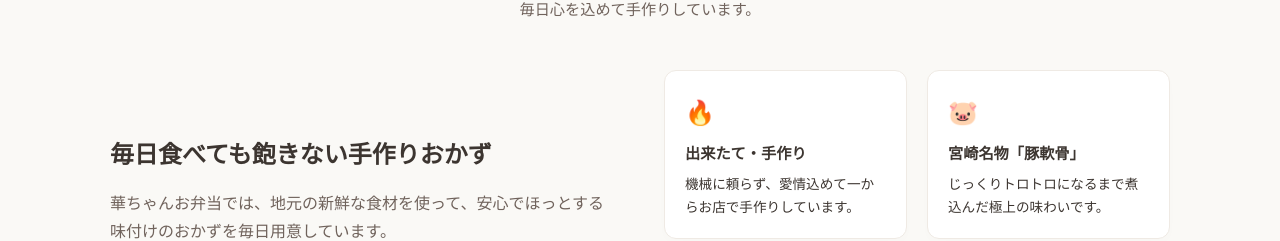
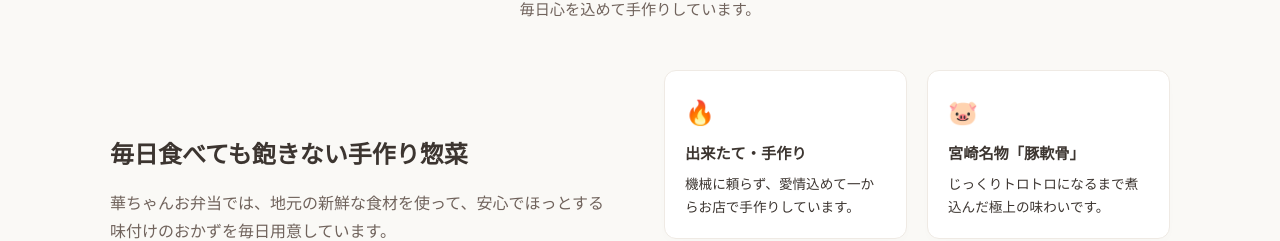
Before and after one commit to hyakarun/hanachan_obento, a React (Vite) app: page / in a window 1280 px wide. Shown: the part 1100-1341 px from the top of the page. Built offline with nearby package versions, Linux system fonts and the light colour scheme.

Commit message:
Update heading text from手作りおかず to 手作り惣菜

```diff
--- a/src/App.jsx
+++ b/src/App.jsx
@@ -95,7 +95,7 @@ function App() {
 
           <div className="about-grid">
             <div className="about-text">
-              <h3>毎日食べても飽きない手作りおかず</h3>
+              <h3>毎日食べても飽きない手作り惣菜</h3>
               <p>華ちゃんお弁当では、地元の新鮮な食材を使って、安心でほっとする味付けのおかずを毎日用意しています。</p>
               <p>「とにかくお腹いっぱい食べて元気になってほしい！」という想いから、お弁当のフタが閉まらないくらい、おかずをぎゅっと詰め込んでお渡しします。</p>
             </div>
```
Also changed, not shown: 2 other files (tests, documents, lock files or other folders).
